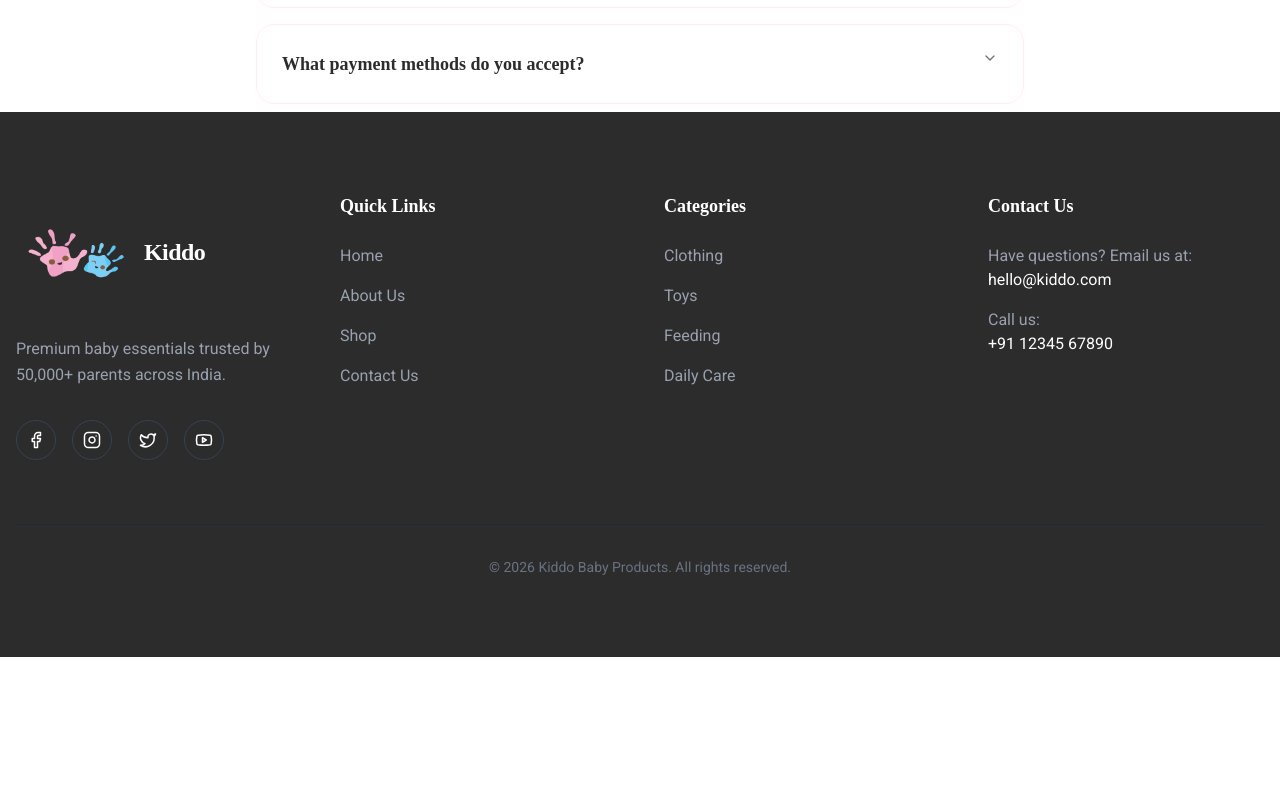
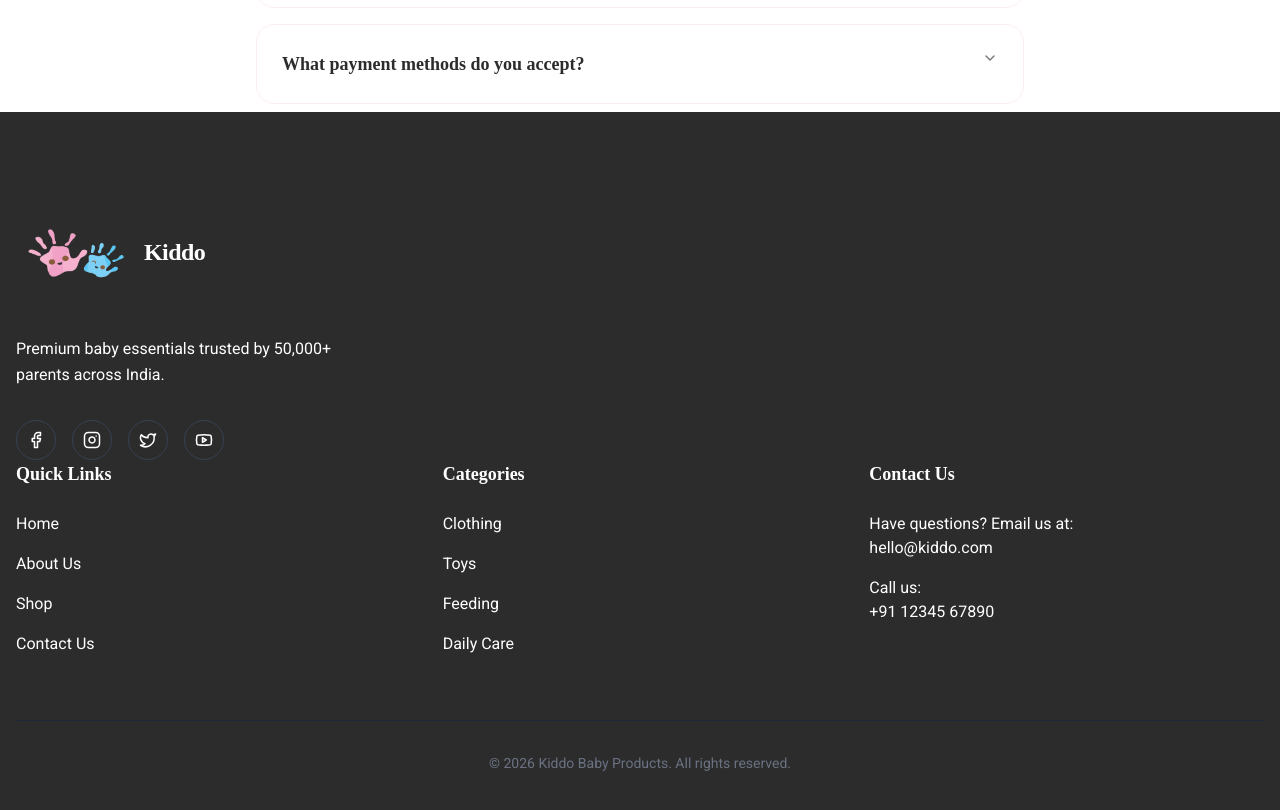
Before and after one commit to Amolkhairnar47/kiddo-premium-baby-products, a React (Vite) app: page / in a window 1280 px wide. Shown: the part 3794-4604 px from the top of the page. Before the commit the page ends 4451 px from the top, so only its background shows below. Built offline with nearby package versions, Linux system fonts and the light colour scheme; a web font is replaced by a local one.

Commit message:
fixed header

```diff
--- a/src/components/Footer.tsx
+++ b/src/components/Footer.tsx
@@ -3,11 +3,15 @@ import { Facebook, Instagram, Twitter, Youtube } from 'lucide-react';
 
 export default function Footer() {
   return (
-    <footer className="bg-kiddo-dark text-white py-20 px-4">
+    //
+    <footer className="bg-kiddo-dark text-white py-5 md:py-20 px-4">
   <div className="max-w-7xl mx-auto">
-        <div className="grid grid-cols-1 md:grid-cols-2 lg:grid-cols-4 gap-12 mb-16">
-          {/* Brand Info */}
-          <div className="lg:col-span-1">
+
+    {/* Mobile: centered logo + social, Desktop: 4 column grid */}
+    <div className="mb-16">
+
+      {/* Brand Info - centered on mobile, left on desktop */}
+      <div className="flex flex-col items-center md:items-start mb-10 md:mb-0">
         <div className="flex items-center gap-2 mb-6">
           <div className="relative w-30 h-30">
             <img
@@ -17,9 +21,9 @@ export default function Footer() {
               referrerPolicy="no-referrer"
             />
           </div>
-              <span className="text-2xl font-extrabold tracking-tight font-heading">Kiddo</span>
+          <span className="text-2xl font-extrabold tracking-tight font-heading md:block hidden">Kiddo</span>
         </div>
-            <p className="text-gray-400 mb-8 leading-relaxed">
+        <p className="text-white-400 mb-8 leading-relaxed text-center md:text-left max-w-xs">
           Premium baby essentials trusted by 50,000+ parents across India.
         </p>
         <div className="flex gap-4">
@@ -31,11 +35,13 @@ export default function Footer() {
         </div>
       </div>
 
+      {/* Links Grid - 2 col on mobile, 3 col on desktop */}
+      <div className="grid grid-cols-2 md:grid-cols-3 gap-8 mt-10 md:mt-0">
 
         {/* Quick Links */}
         <div>
           <h4 className="text-lg font-bold mb-6">Quick Links</h4>
-            <ul className="space-y-4 text-gray-400">
+          <ul className="space-y-4 text-white-400">
             <li><a href="#" className="hover:text-white transition-colors">Home</a></li>
             <li><a href="#about" className="hover:text-white transition-colors">About Us</a></li>
             <li><a href="#shop" className="hover:text-white transition-colors">Shop</a></li>
@@ -46,7 +52,7 @@ export default function Footer() {
         {/* Categories */}
         <div>
           <h4 className="text-lg font-bold mb-6">Categories</h4>
-            <ul className="space-y-4 text-gray-400">
+          <ul className="space-y-4 text-white-400">
             <li><a href="#" className="hover:text-white transition-colors">Clothing</a></li>
             <li><a href="#" className="hover:text-white transition-colors">Toys</a></li>
             <li><a href="#" className="hover:text-white transition-colors">Feeding</a></li>
@@ -54,17 +60,18 @@ export default function Footer() {
           </ul>
         </div>
 
-          {/* Newsletter / Contact */}
-          <div>
+        {/* Contact Us */}
+        <div className="col-span-2 md:col-span-1">
           <h4 className="text-lg font-bold mb-6">Contact Us</h4>
-            <p className="text-gray-400 mb-4">
+          <p className="text-white-400 mb-4">
             Have questions? Email us at:<br />
             <span className="text-white font-medium">hello@kiddo.com</span>
           </p>
-            <p className="text-gray-400">
+          <p className="text-white-400">
             Call us:<br />
             <span className="text-white font-medium">+91 12345 67890</span>
           </p>
+        </div>
 
       </div>
     </div>
```
Lines whose indentation alone changed are shown as unchanged.
